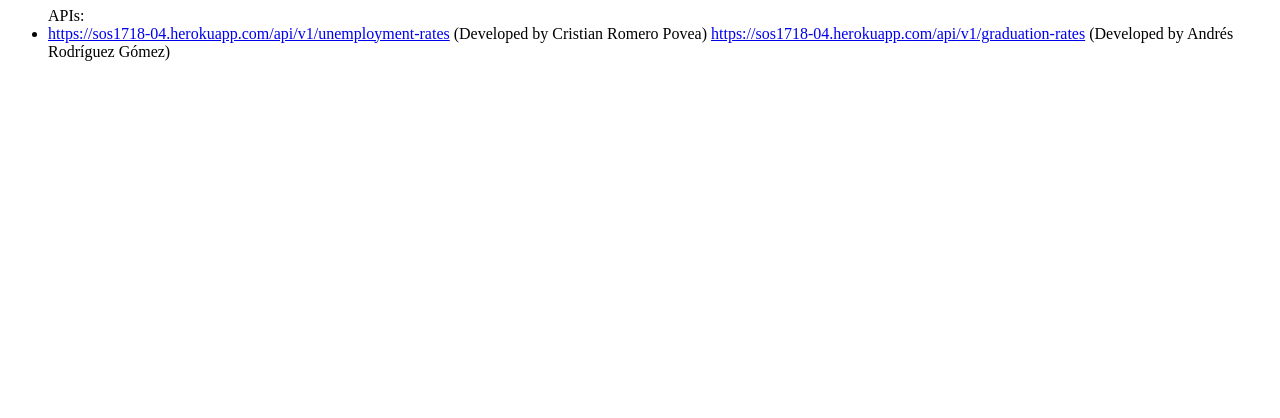
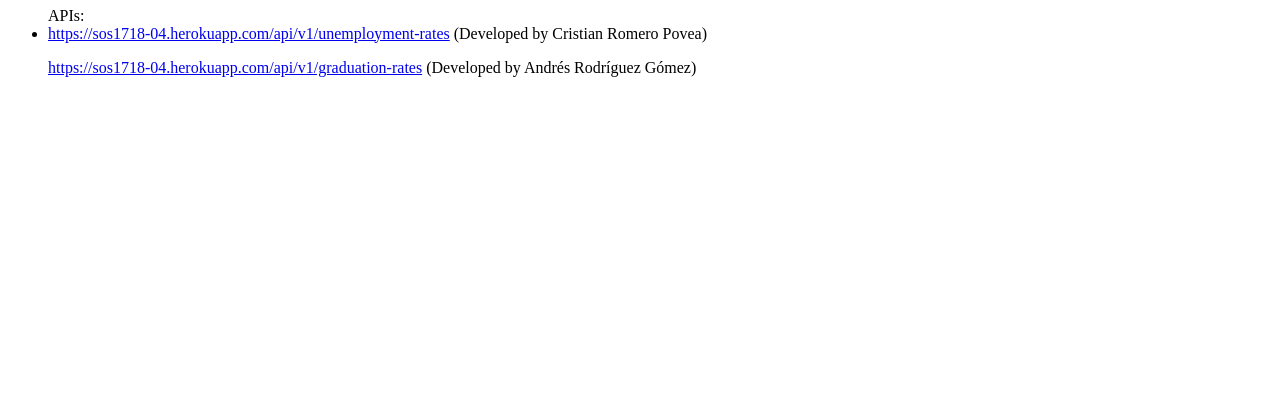
Before and after one commit to gti-sos/SOS1718-04, a website: page public/index.html in a window 1280 px wide. Shown: the part 382-800 px from the top of the page. Drawn offline with Linux system fonts and the light colour scheme.

Commit message:
enlaces heroku

```diff
--- a/public/index.html
+++ b/public/index.html
@@ -15,7 +15,7 @@
         <ul>APIs:
             <li>
                 <a href="https://sos1718-04.herokuapp.com/api/v1/unemployment-rates">https://sos1718-04.herokuapp.com/api/v1/unemployment-rates</a> (Developed by Cristian Romero Povea)
-                <a href="https://sos1718-04.herokuapp.com/api/v1/graduation-rates">https://sos1718-04.herokuapp.com/api/v1/graduation-rates</a> (Developed by Andrés Rodríguez Gómez)
+                <p><a href="https://sos1718-04.herokuapp.com/api/v1/graduation-rates">https://sos1718-04.herokuapp.com/api/v1/graduation-rates</a> (Developed by Andrés Rodríguez Gómez)<p>
 
             </li>
         </ul>
```
